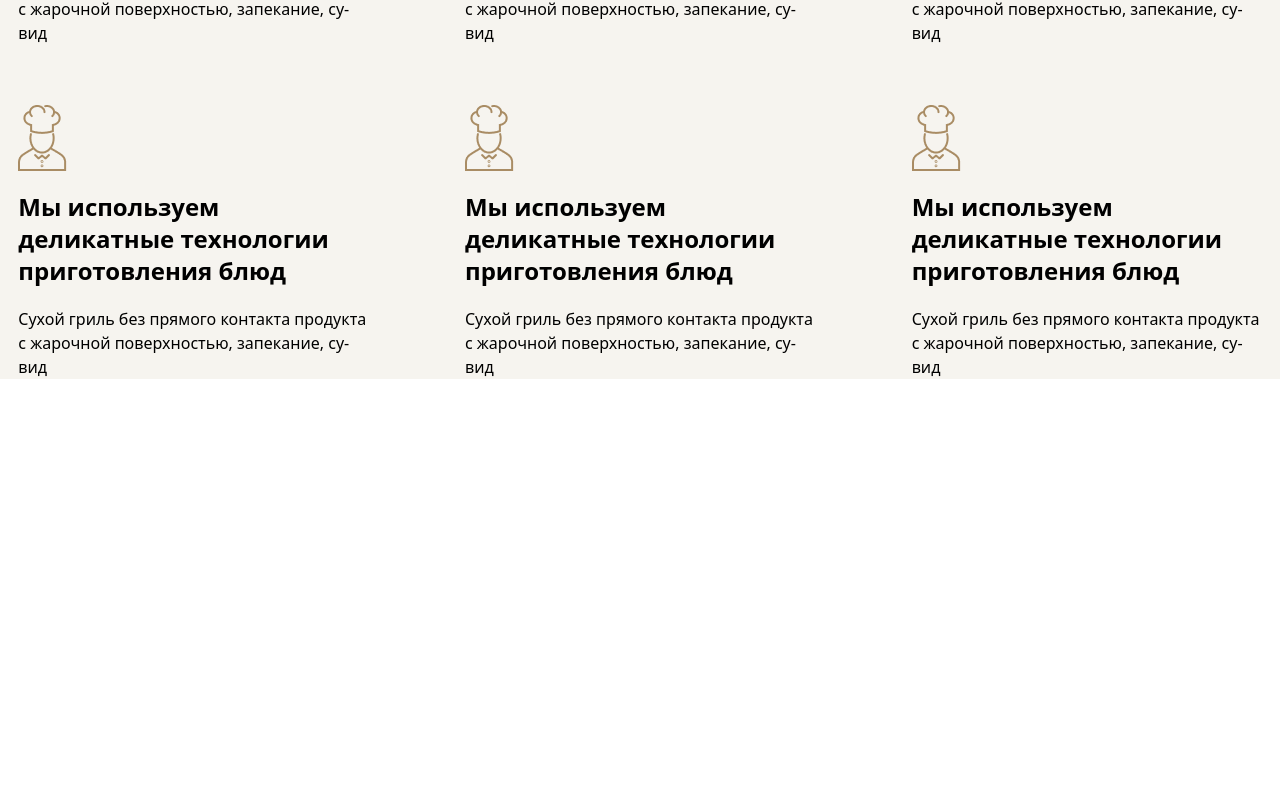
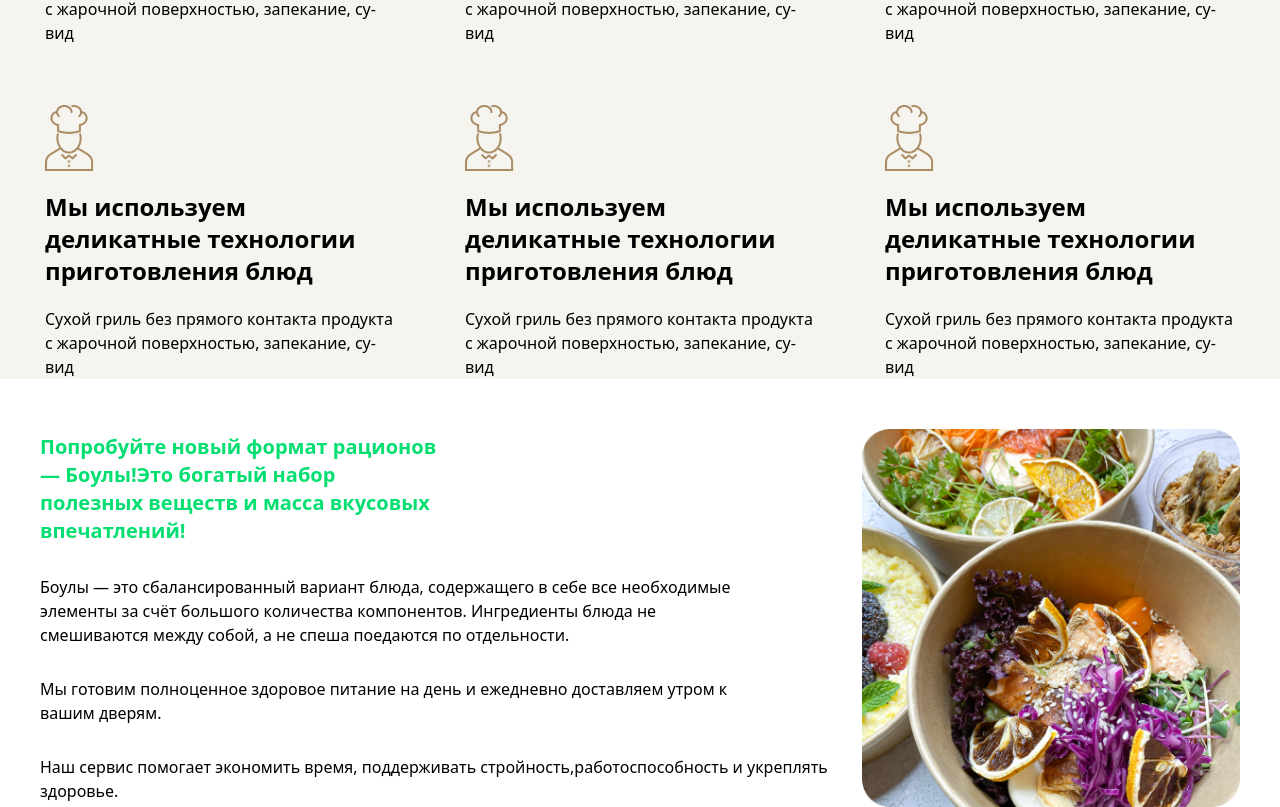
Before and after one commit to Zuhur061/tailwindexam, a website: page index.html in a window 1280 px wide. Shown: the part 3227-4034 px from the top of the page. Before the commit the page ends 3606 px from the top, so only its background shows below. Drawn offline with Linux system fonts and the light colour scheme.

Commit message:
section6

```diff
--- a/index.html
+++ b/index.html
@@ -246,11 +246,11 @@
     </div>
   </div>
 </section>
-<section class="bg-[#f6f4ef]">
+<section class="bg-[#f6f4ef] ">
   <div>
     <h1 class="text-4xl font-black text-center">О нашем сервисе</h1>
   </div>
-  <div class="flex flex-wrap gap-15 justify-around mt-[50px]">
+  <div class="max-w-300 m-auto flex flex-wrap gap-15 justify-around mt-[50px]">
     <div class="w-[350px] flex flex-col items-start gap-5">
       <img src="./imgs/Group 39.png" alt="">
       <h1 class="text-2xl font-black">Мы используем деликатные технологии приготовления блюд</h1>
@@ -283,7 +283,18 @@
     </div>
   </div>
 </section>
-
+<section class="max-w-300 m-auto mt-[50px] lg:flex lg:justify-between lg:items-center">
+        <div class="flex flex-col gap-[10px] lg:gap-[30px]">
+            <h1 class="text-3xl font-black text-green-400 w-[400px] lg:text-xl">Попробуйте новый формат рационов — Боулы!Это богатый набор полезных веществ и масса вкусовых впечатлений!</h1>
+            <p class="w-[400px] lg:w-[700px]">Боулы — это сбалансированный вариант блюда, содержащего в себе все необходимые элементы за счёт большого количества компонентов. Ингредиенты блюда не смешиваются между собой, а не спеша поедаются по отдельности.</p>
+            <p class="w-[400px] lg:w-[700px]">Мы готовим полноценное здоровое питание на день и ежедневно доставляем утром к вашим дверям.</p>
+            <p>Наш сервис помогает экономить время, поддерживать стройность,работоспособность и укреплять здоровье.</p>
+        </div>
+        <div>
+            <img class="lg:block hidden" src="./imgs/Mask Group (7).png" alt="">
+            <img class="lg:hidden" src="./imgs/Group 122.png" alt="">
+        </div>
+    </section>
 
 </body>
 </html>
```
Also changed, not shown: imgs/Group 122.png (added), imgs/Mask Group (7).png (added), src/output.css.
